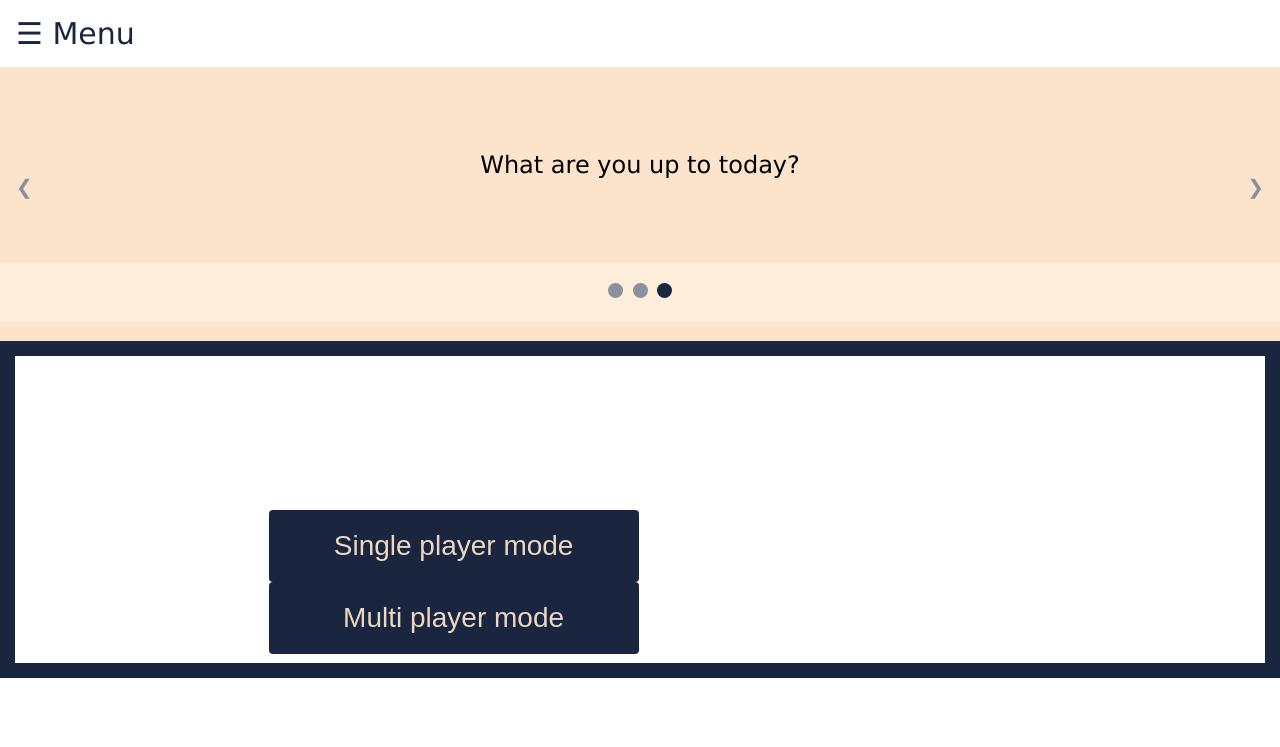
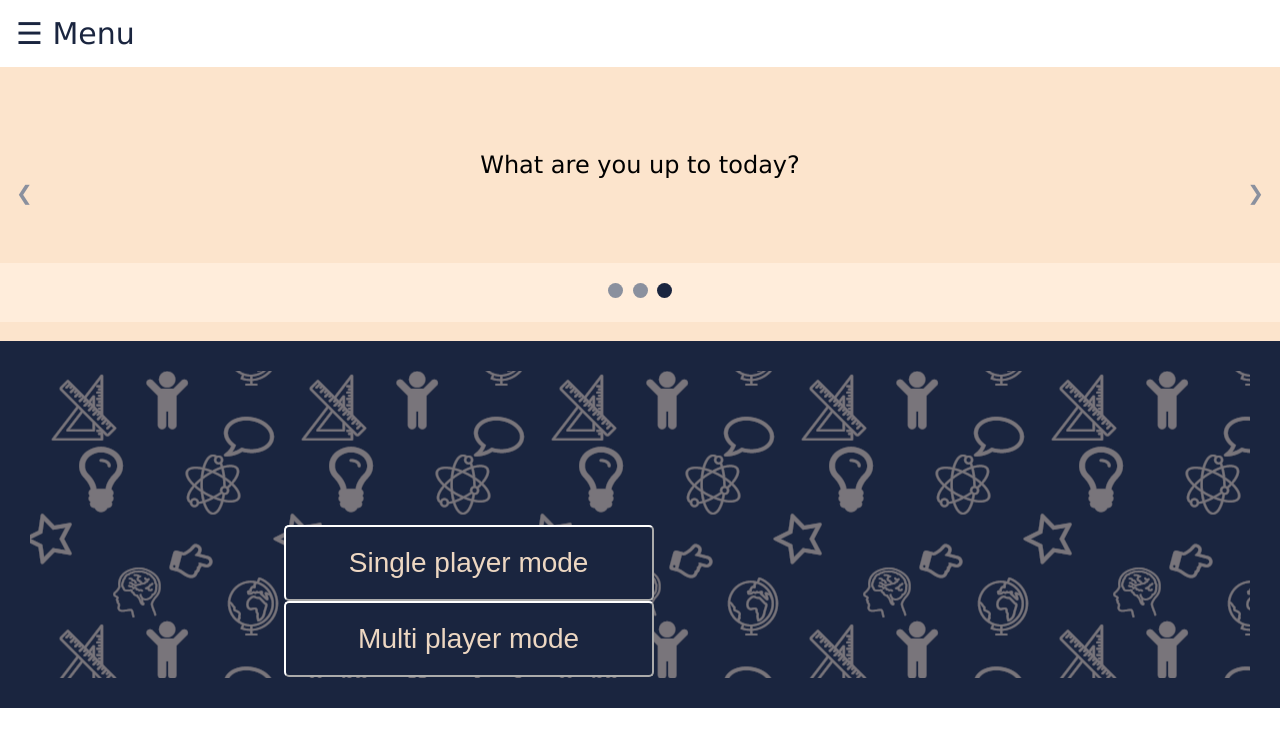
Before and after one commit to TibiDumitru/brainUP, a Flask app: page /home in a window 1280 px wide. Shown: the top 747 px of the page. Run offline with Flask 2, Linux system fonts and the light colour scheme; the visitor is signed in with stand-in values (Sample User, id 1); some libraries are stand-ins or nearby versions.

Commit message:
Update style-home.css

```diff
--- a/static/style-home.css
+++ b/static/style-home.css
@@ -122,21 +122,21 @@ body {
 }
 
 #play-box {
+  background: #1a253f url(background.jpg) no-repeat center;
   width: auto;
   height: 40vh;
   padding: 12%;
-  border: 15px;
+  border: 30px;
   border-style: solid;
   border-color: #1A253F;
   box-sizing: border-box;
-  background-color: #ffffff;
 }
 
 .button {
   display: inline-block;
-  border-radius: 4px;
+  border-radius: 5px;
+  border-color : white;
   background-color: #1A253F;
-  border: none;
   color: #EDD7C2;
   text-align: center;
   font-size: 28px;
```
